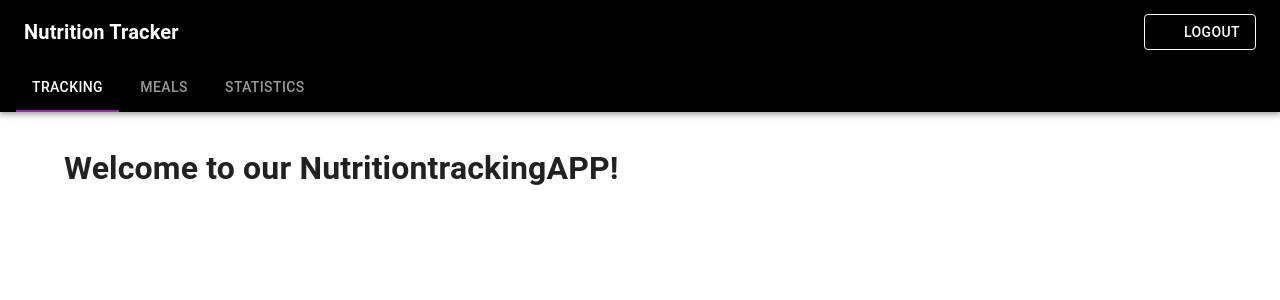
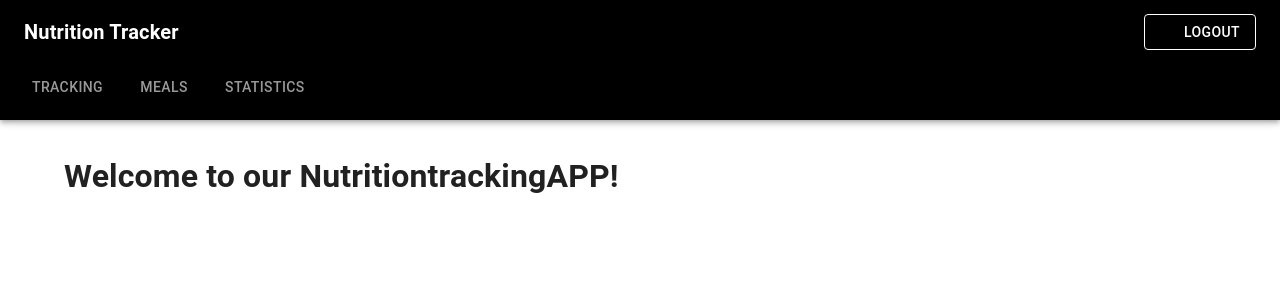
Before and after one commit to ItsSami19/nutritiontrackingapp, a Next.js app: page / in a window 1280 px wide. Shown: the top 300 px of the page. Built offline with nearby package versions, Linux system fonts and the light colour scheme; some icons are missing.

Commit message:
Navigation Links in Navbar

```diff
--- a/src/app/components/navbar.tsx
+++ b/src/app/components/navbar.tsx
@@ -7,18 +7,31 @@ import {
   IconButton,
   Button,
   Box,
+  Tab,
   Tabs,
-  Tab,
 } from '@mui/material';
 import NotificationsIcon from '@mui/icons-material/Notifications';
 import LogoutIcon from '@mui/icons-material/Logout';
-import { useState } from 'react';
+import { useRouter, usePathname } from 'next/navigation';
 
 export default function Navbar() {
-  const [tabValue, setTabValue] = useState(0);
+  const router = useRouter();
+  const pathname = usePathname();
 
-  const handleChange = (_: any, newValue: number) => {
-    setTabValue(newValue);
+  const tabPaths = ['/tracking', '/meals', '/statistics'];
+  const currentTab = tabPaths.includes(pathname) ? pathname : false;
+
+  const handleTabChange = (_: any, newValue: string) => {
+    router.push(newValue);
+  };
+
+  const handleNotificationsClick = () => {
+    router.push('/notifications'); // Beispielseite für Benachrichtigungen
+  };
+
+  const handleLogoutClick = () => {
+    // Hier ggf. Auth-Daten löschen (localStorage, Cookies etc.)
+    router.push('/login'); // Zur Login-Seite navigieren
   };
 
   return (
@@ -27,41 +40,45 @@ export default function Navbar() {
       sx={{
         flexDirection: 'column',
         alignItems: 'stretch',
-        backgroundColor: '#000000'  // Schwarz
+        backgroundColor: '#000000', // schwarz
       }}
     >
-      {/* Obere Toolbar mit Titel und Buttons */}
+      {/* Oberer Bereich mit Titel und Buttons */}
       <Toolbar sx={{ justifyContent: 'space-between', width: '100%' }}>
         <Typography variant="h6" fontWeight="bold" color="inherit">
           Nutrition Tracker
         </Typography>
 
         <Box sx={{ display: 'flex', alignItems: 'center', gap: 1 }}>
-          <IconButton color="inherit" aria-label="notifications">
+          <IconButton
+            color="inherit"
+            aria-label="notifications"
+            onClick={handleNotificationsClick}
+          >
             <NotificationsIcon />
           </IconButton>
           <Button
             color="inherit"
             variant="outlined"
             startIcon={<LogoutIcon />}
+            onClick={handleLogoutClick}
           >
             Logout
           </Button>
         </Box>
       </Toolbar>
 
-      {/* Untere Tabs, linksbündig */}
-      <Box sx={{ px: 2, alignSelf: 'flex-start' }}>
+      {/* Tabs unterhalb linksbündig */}
+      <Box sx={{ px: 2, pb: 1, alignSelf: 'flex-start' }}>
         <Tabs
-          value={tabValue}
-          onChange={handleChange}
+          value={currentTab}
+          onChange={handleTabChange}
           textColor="inherit"
           indicatorColor="secondary"
-          sx={{ minHeight: 36 }}
         >
-          <Tab label="Tracking" />
-          <Tab label="Meals" />
-          <Tab label="Statistics" />
+          <Tab label="Tracking" value="/tracking" />
+          <Tab label="Meals" value="/meals" />
+          <Tab label="Statistics" value="/statistics" />
         </Tabs>
       </Box>
     </AppBar>
```
